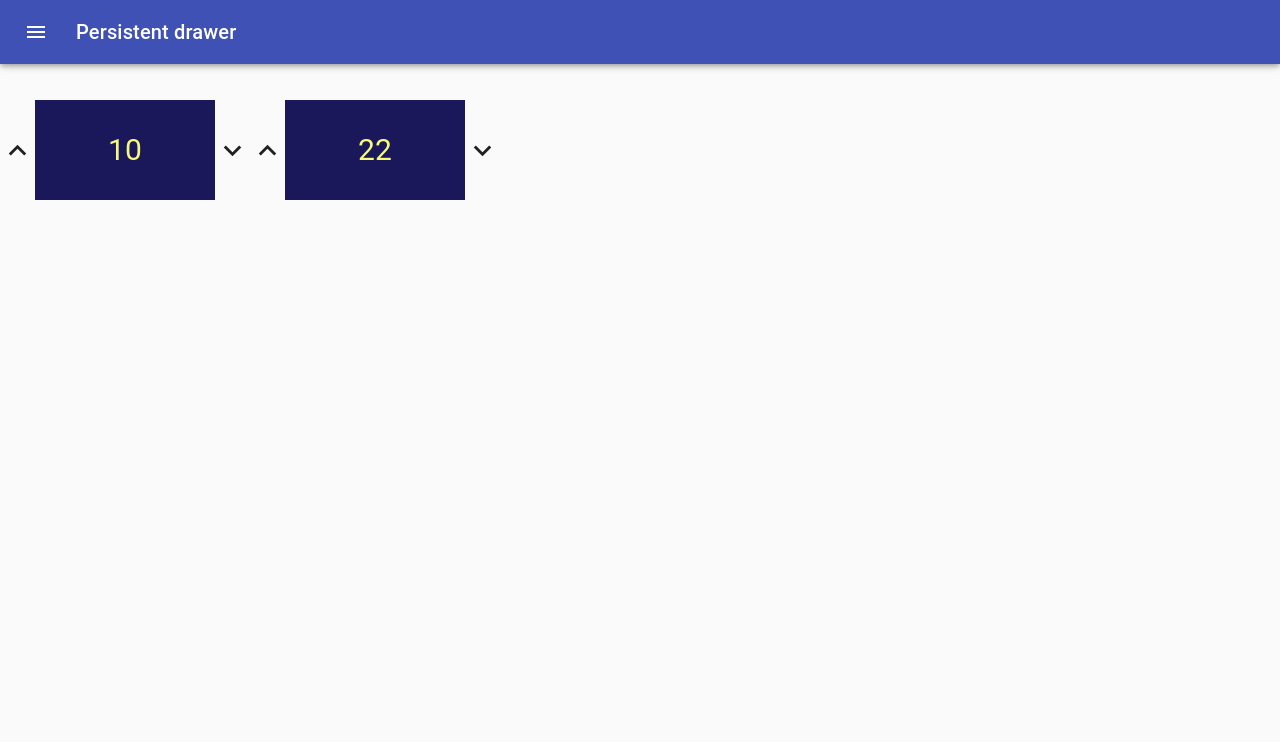
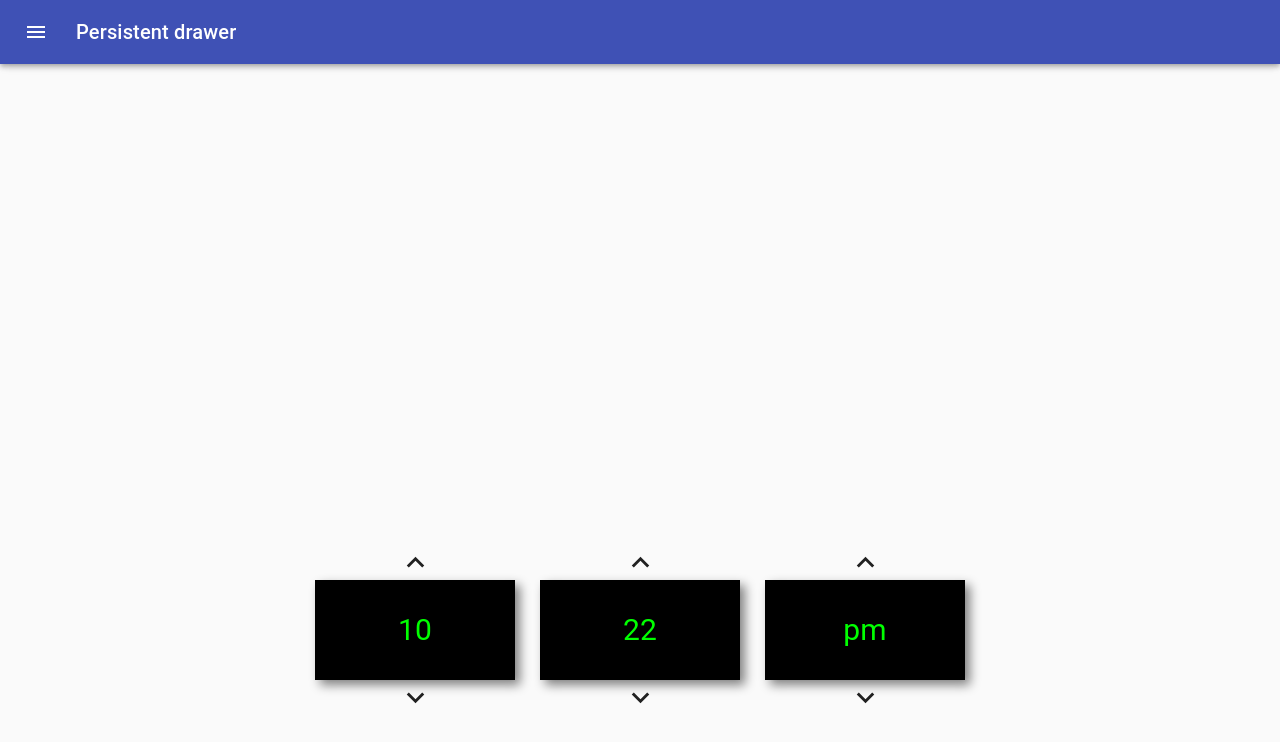
Before and after one commit to sleeptracker/sleeptracker_fe, a React (Create React App) app in the folder sleeptracker/: page /Home/tracker in a window 1280 px wide. Shown: the top 742 px of the page. Built offline with nearby package versions, Linux system fonts and the light colour scheme.

Commit message:
finished clock w/position

```diff
--- a/sleeptracker/src/Components/Tracker-Components/Clock.js
+++ b/sleeptracker/src/Components/Tracker-Components/Clock.js
@@ -12,15 +12,21 @@ const useStyles = makeStyles({
         alignItems: 'center',
         width: '200px',
         height: '100px',
-        color: '#F7FA78',
-        backgroundColor: '#1A185B',
-        fontSize: '30px'
+        color: '#00ff00',
+        backgroundColor: 'black',
+        fontSize: '30px',
+        boxShadow: '5px 5px 10px gray'
     },
     clockContainer: {
-        width: '500px',
+        width: '650px',
         height: '300px',
         display: 'flex',
         justifyContent: 'space-between',
+        alignItems: 'center'
+    },
+    box: {
+        display: 'flex',
+        flexDirection: 'column',
         alignItems: 'center'
     }
 })
@@ -32,18 +38,30 @@ function Clock(props) {
 
     return(
         <div className={classes.clockContainer}>
+            <div className={classes.box}>
                 <KeyboardArrowUpIcon fontSize="large" />
                     <div className={classes.timeBox}>
                         <p>{props.hour}</p>
                     </div>
                 <KeyboardArrowDownIcon fontSize="large" />
+            </div>
 
+            <div className={classes.box}>
                 <KeyboardArrowUpIcon fontSize="large" />
                     <div className={classes.timeBox}>
                         <p>{props.minute}</p>
                     </div>
                 <KeyboardArrowDownIcon fontSize="large" />
             </div>
+
+            <div className={classes.box}>
+                <KeyboardArrowUpIcon fontSize="large" />
+                    <div className={classes.timeBox}>
+                        <p>{props.hemisphere}</p>
+                    </div>
+                <KeyboardArrowDownIcon fontSize="large" />
+            </div>
+        </div>
     )
 }
 
--- a/sleeptracker/src/Components/Tracker.js
+++ b/sleeptracker/src/Components/Tracker.js
@@ -1,14 +1,32 @@
 import React, {useState, useEffect } from 'react';
 import Clock from './Tracker-Components/Clock';
+import { makeStyles } from '@material-ui/core';
+
+const useStyles = makeStyles({
+    container: {
+        display: 'flex',
+        justifyContent: 'center',
+        width: '80%',
+        height: '1000px',
+        margin: '0 auto'
+    },
+    clock: {
+        position: 'absolute',
+        top: '60%'
+    }
+})
 
 function Tracker(props) {
-
+    const classes = useStyles();
     const [hour, setHour] = useState(10);
     const [minute, setMinute] = useState(22);
+    const [hemisphere, setHemisphere] = useState('pm');
 
     return (
-        <div>
-            <Clock hour={hour} minute={minute} />
+        <div className={classes.container}>
+            <div className={classes.clock}>
+                <Clock hour={hour} minute={minute} hemisphere={hemisphere} />
+            </div>
         </div>
     )
 }
```
Lines whose indentation alone changed are shown as unchanged.
